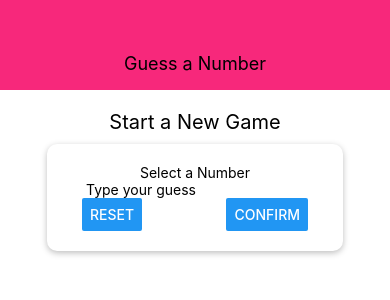
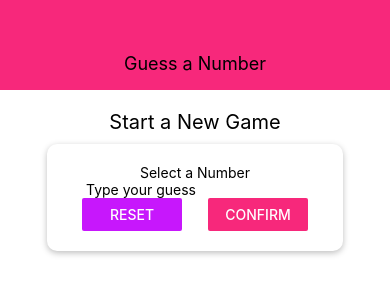
Before and after one commit to donrestarone/react-native-guess-number, a React Native app in the folder guess-number/: screen / in a window 390 px wide. Shown: the top 300 px of the page. Built offline with nearby package versions, Linux system fonts and the light colour scheme.

Commit message:
extract reusable colors

```diff
--- a/guess-number/components/Header/Header.js
+++ b/guess-number/components/Header/Header.js
@@ -1,5 +1,6 @@
 import React from 'react'
 import {View, Text, StyleSheet} from 'react-native'
+import Colors from '../../constants/Colors'
 
 export default function Header(props) {
   return (
@@ -14,7 +15,7 @@ const styles = StyleSheet.create({
     width: "100%",
     height: 90,
     paddingTop: 36,
-    backgroundColor: '#f7287b',
+    backgroundColor: Colors.primary,
     alignItems: 'center',
     justifyContent: 'center'
   },
--- /dev/null
+++ b/guess-number/constants/Colors.js
@@ -0,0 +1,4 @@
+export default {
+  primary: '#f7287b',
+  accent: '#c717fc'
+}
--- a/guess-number/screens/StartGameScreen/StartGameScreen.js
+++ b/guess-number/screens/StartGameScreen/StartGameScreen.js
@@ -1,6 +1,7 @@
 import React from 'react'
 import {StyleSheet, Text, View, TextInput, Button} from 'react-native'
 import Card from '../../components/Card/Card'
+import Colors from '../../constants/Colors'
 
 export default function StartGameScreen(props) {
   return (
@@ -10,8 +11,12 @@ export default function StartGameScreen(props) {
         <Text>Select a Number</Text>
         <TextInput keyboardType="number-pad" placeholder="Type your guess"/>
         <View style={styles.buttonContainer}>
-          <Button title="Reset" onPress={() => {}}/>
-          <Button title="Confirm" onPress={() => {}}/>
+          <View style={styles.button}>
+            <Button title="Reset" color={Colors.accent} onPress={() => {}}/>
+          </View>
+          <View style={styles.button}>
+            <Button title="Confirm" color={Colors.primary} onPress={() => {}}/>
+          </View>
         </View>
       </Card>
     </View>
@@ -33,14 +38,14 @@ const styles = StyleSheet.create({
     width: 300,
     maxWidth: '80%',
     alignItems: 'center',
-
-
-
   },
   buttonContainer: {
     flexDirection: 'row',
     width: '100%',
     justifyContent: 'space-between',
     paddingHorizontal: 15
+  },
+  button: {
+    width: 100
   }
 })
```
